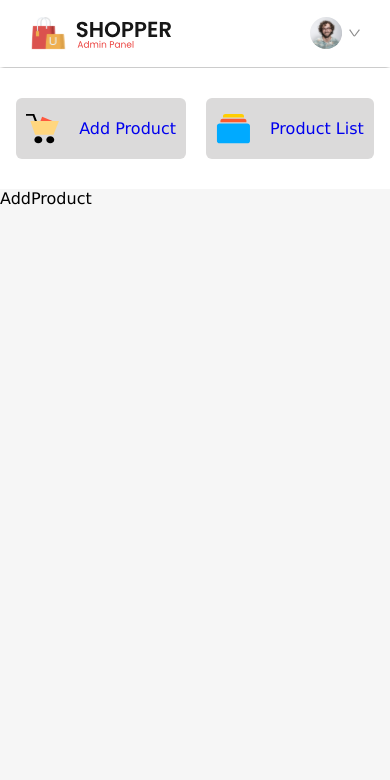
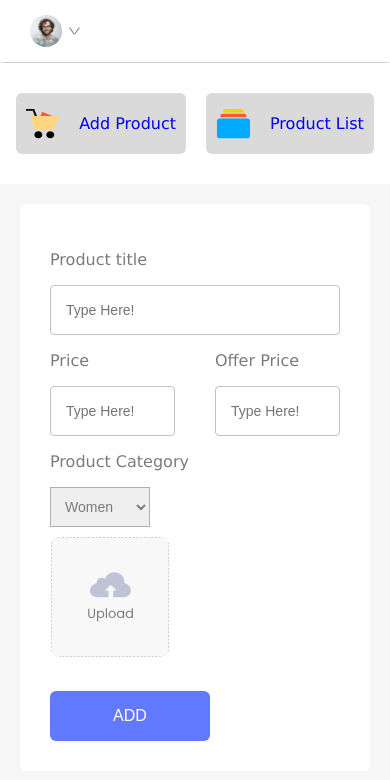
Before and after one commit to Bratpfanne92/backendModulFinalProject, a React (Vite) app in the folder admin/: page /addproduct in a window 390 px wide. Shown: the top 780 px of the page. Built offline with nearby package versions, Linux system fonts and the light colour scheme; the HTML template or start-up script is replaced by a standard one.

Commit message:
AddProduct.jsx edit: Formelemnte added with inputs,selektor andn btn-responsive styled in *.css

```diff
--- a/admin/src/Components/AddProduct/AddProduct.css
+++ b/admin/src/Components/AddProduct/AddProduct.css
@@ -0,0 +1,65 @@
+.add-product {
+  box-sizing: border-box;
+  padding: 20px 50px;
+  width: 100%;
+  max-width: 800px;
+  margin: 20px 30px;
+  border-radius: 6px;
+  background: white;
+}
+.addproduct-itemfield {
+  width: 100%;
+  color: #7b7b7b;
+  font-size: 16px;
+}
+.addproduct-itemfield input {
+  box-sizing: border-box;
+  width: 100%;
+  color: #7b7b7b;
+  font-size: 16px;
+  height: 50px;
+  border-radius: 4px;
+  padding-left: 15px;
+  border: 1px solid #c3c3c3;
+  outline: none;
+  font-size: 14px;
+}
+.addproduct-price {
+  display: flex;
+  gap: 40px;
+}
+.add-product-selector {
+  padding: 10px;
+  width: 100px;
+  height: 40px;
+  font-size: 14px;
+  color: #7b7b7b;
+  border: 1px solid #7b7b7b8a;
+}
+
+.addproduct-thumbnail-img {
+  height: 120px;
+  width: 120px;
+  border-radius: 10px;
+  object-fit: contain;
+  margin: 10px 0px;
+}
+.addproduct-btn {
+  margin-top: 20px;
+  width: 160px;
+  height: 50px;
+  border-radius: 6px;
+  background: #6079ff;
+  border: none;
+  cursor: pointer;
+  color: white;
+  font-size: 16px;
+  font-weight: 500;
+}
+@media (max-width: 800px) {
+  .add-product {
+    padding: 30px;
+    margin: 20px;
+    width: auto;
+  }
+}
--- a/admin/src/Components/AddProduct/AddProduct.jsx
+++ b/admin/src/Components/AddProduct/AddProduct.jsx
@@ -1,8 +1,41 @@
 import React from "react";
 import "./AddProduct.css";
+import upload_area from "../../assets/upload_area.svg";
 
 const AddProduct = () => {
-  return <div className="add-product">AddProduct</div>;
+  return (
+    <div className="add-product">
+      <div className="addproduct-itemfield">
+        <p>Product title</p>
+        <input type="text" name="name" placeholder="Type Here!" />
+      </div>
+      <div className="addproduct-price">
+        <div className="addproduct-itemfield">
+          <p>Price</p>
+          <input type="text" name="old_price" placeholder="Type Here!" />
+        </div>
+        <div className="addproduct-itemfield">
+          <p>Offer Price</p>
+          <input type="text" name="new_price" placeholder="Type Here!" />
+        </div>
+      </div>
+      <div className="addproduct-itemfield">
+        <p>Product Category</p>
+        <select name="category" className="add-product-selector">
+          <option value="women">Women</option>
+          <option value="men">Men</option>
+          <option value="kid">Kid</option>
+        </select>
+      </div>
+      <div className="addproduct-itemfield">
+        <label htmlFor="file-input">
+          <img src={upload_area} className="addproduct-thumbnail-img" alt="" />
+        </label>
+        <input type="file" name="image" id="file-input" hidden />
+      </div>
+      <button className="addproduct-btn">ADD</button>
+    </div>
+  );
 };
 
 export default AddProduct;
--- a/admin/src/Components/Navbar/Navbar.jsx
+++ b/admin/src/Components/Navbar/Navbar.jsx
@@ -6,7 +6,7 @@
 const Navbar = () => {
   return (
     <div className="navbar">
-      <img src={navlogo} alt="" className="nav-logo" />
+      {/* <img src={navlogo} alt="" className="nav-logo" /> */}
       <img src={navProfile} alt="" className="nav-profile" />
     </div>
   );
```
